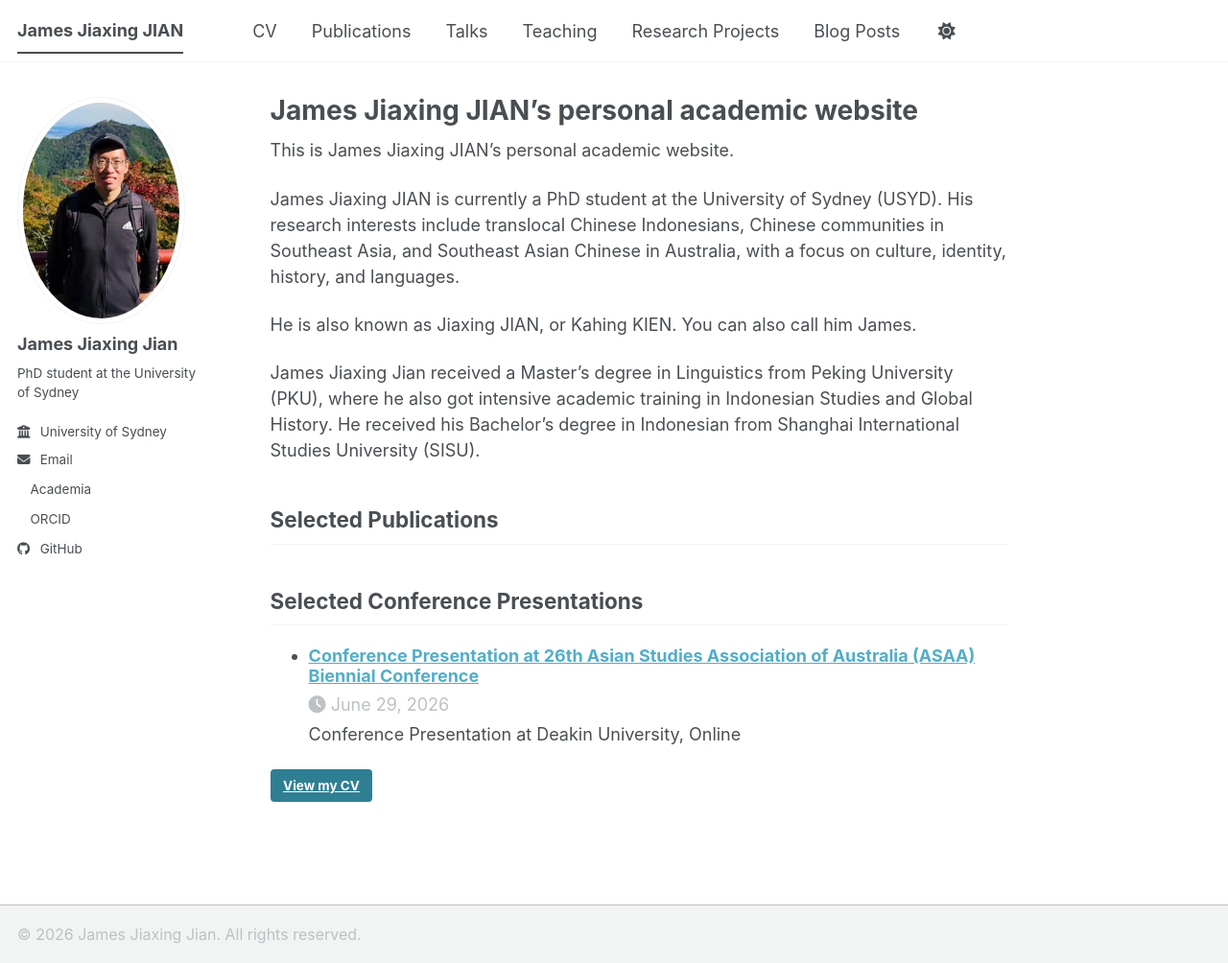
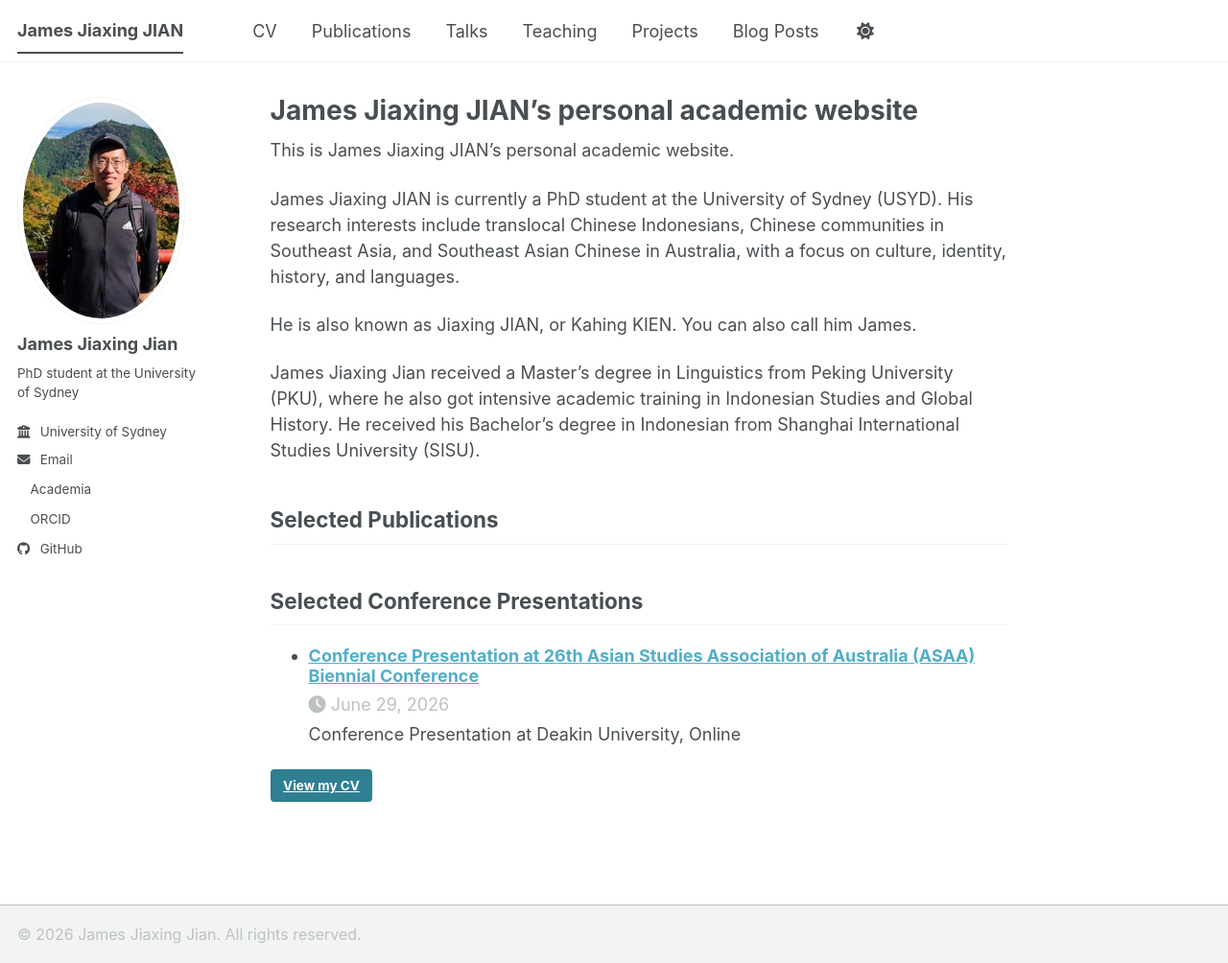
Before and after one commit to jamesjiaxingjian/jamesjiaxingjian.github.io, a Jekyll site: the page built from _pages/about.md, in a window 1280 px wide and 1004 px high. Shown: the whole window at 96% size. Built offline with Jekyll 4.4.1, drawn with Linux system fonts in a browser that asks for light colours; a style sheet for code colours, icons or effects is not loaded.

Commit message:
Update navigation.yml

```diff
--- a/_data/navigation.yml
+++ b/_data/navigation.yml
@@ -23,7 +23,7 @@ main:
   - title: "Teaching"
     url: /teaching/
 
-  - title: "Research Projects"
+  - title: "Projects"
     url: /projects/
 
   - title: "Blog Posts"
```
